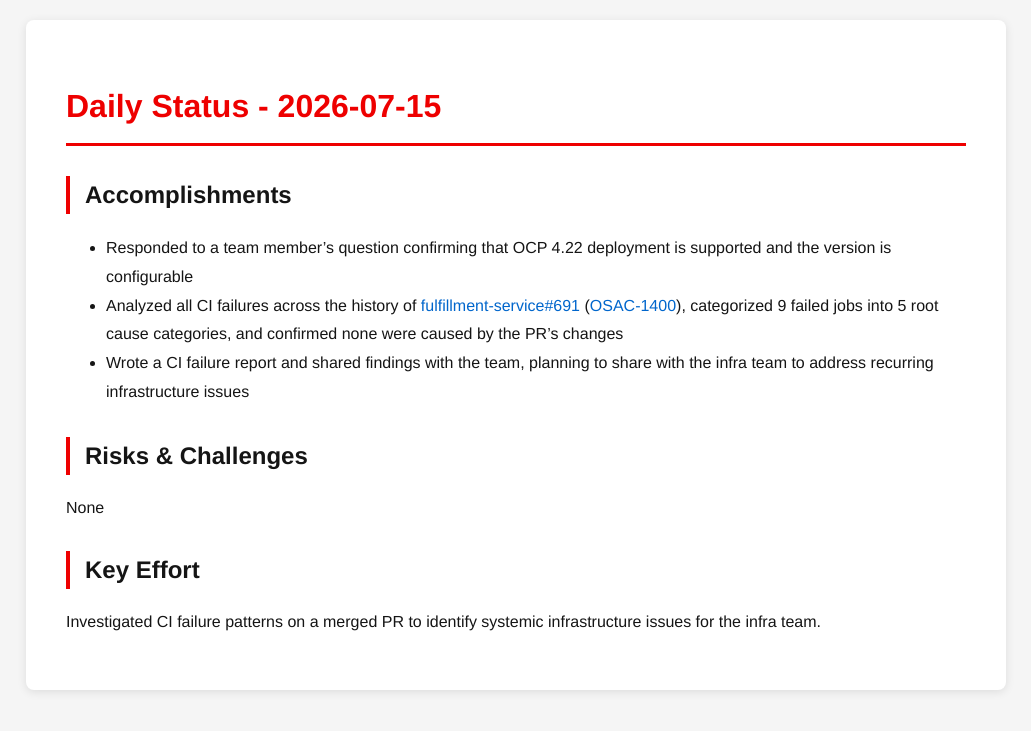
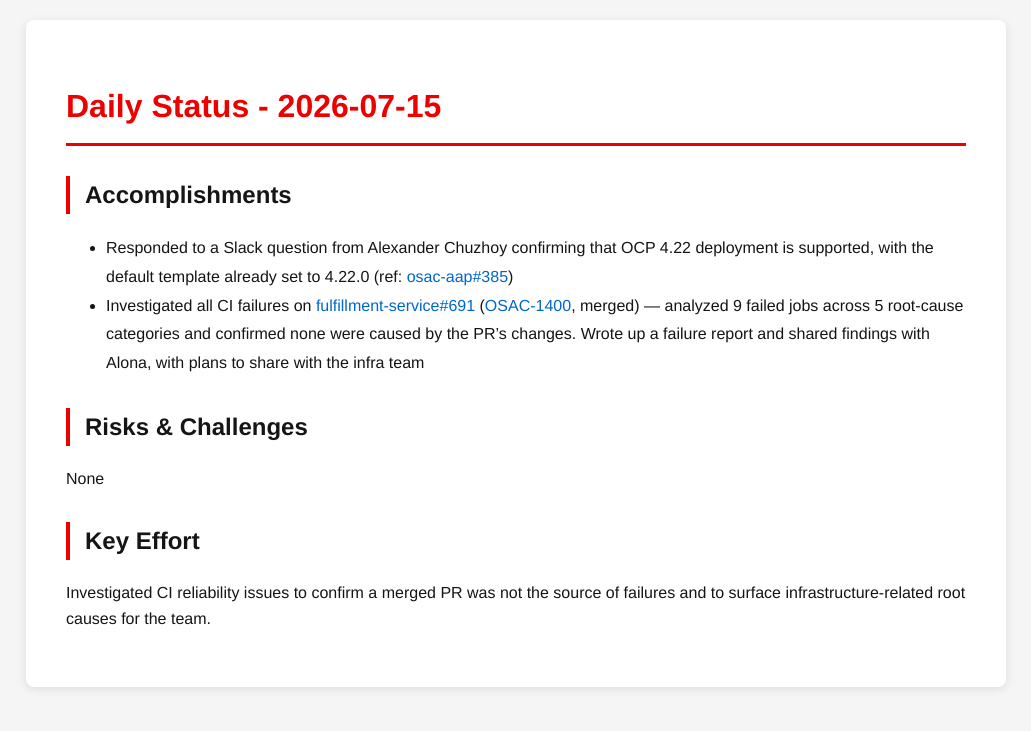
Before and after one commit to tzvatot/daily-status, a Jekyll site: the page built from 2026-07-15.md, in a window 1280 px wide. Shown: the top 731 px of the page, without its empty margins (124-1155 px from the left). Built offline with Jekyll 4.4.1, drawn with Linux system fonts in a browser that asks for light colours.

Commit message:
Daily status update - 2026-07-15

```diff
--- a/2026-07-15.md
+++ b/2026-07-15.md
@@ -7,12 +7,11 @@ date: 2026-07-15
 # Daily Status - 2026-07-15
 
 ## Accomplishments
-- Responded to a team member's question confirming that OCP 4.22 deployment is supported and the version is configurable
-- Analyzed all CI failures across the history of [fulfillment-service#691](https://github.com/osac-project/fulfillment-service/pull/691) ([OSAC-1400](https://redhat.atlassian.net/browse/OSAC-1400)), categorized 9 failed jobs into 5 root cause categories, and confirmed none were caused by the PR's changes
-- Wrote a CI failure report and shared findings with the team, planning to share with the infra team to address recurring infrastructure issues
+- Responded to a Slack question from Alexander Chuzhoy confirming that OCP 4.22 deployment is supported, with the default template already set to 4.22.0 (ref: [osac-aap#385](https://github.com/osac-project/osac-aap/pull/385))
+- Investigated all CI failures on [fulfillment-service#691](https://github.com/osac-project/fulfillment-service/pull/691) ([OSAC-1400](https://redhat.atlassian.net/browse/OSAC-1400), merged) — analyzed 9 failed jobs across 5 root-cause categories and confirmed none were caused by the PR's changes. Wrote up a failure report and shared findings with Alona, with plans to share with the infra team
 
 ## Risks & Challenges
 None
 
 ## Key Effort
-Investigated CI failure patterns on a merged PR to identify systemic infrastructure issues for the infra team.
+Investigated CI reliability issues to confirm a merged PR was not the source of failures and to surface infrastructure-related root causes for the team.
```
